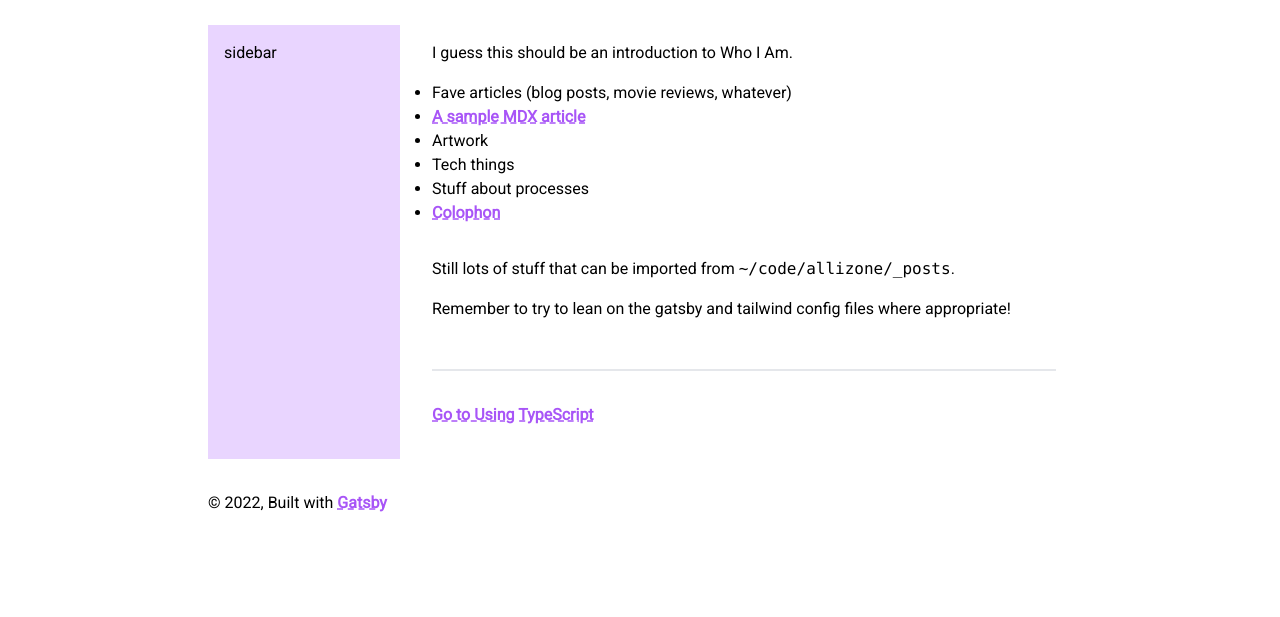
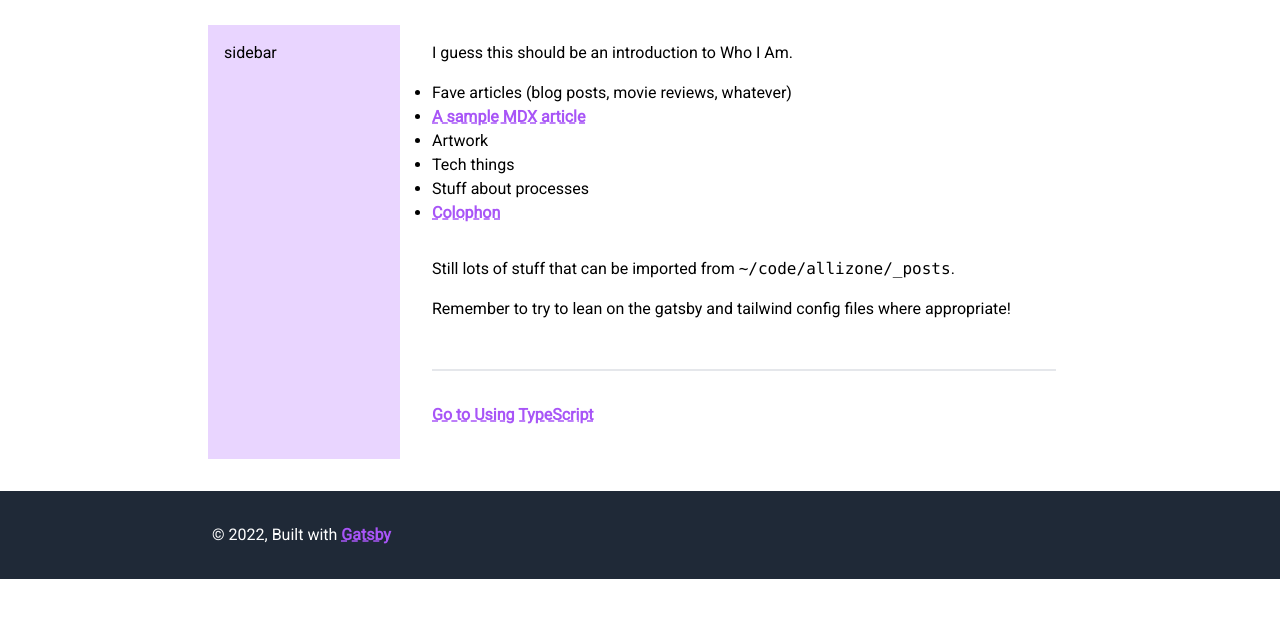
Before and after one commit to allizon/digital-garden, a Gatsby site: page / in a window 1280 px wide. Shown: the part 143-760 px from the top of the page. Built offline with nearby package versions, Linux system fonts and the light colour scheme; Gatsby itself is replaced by a stand-in of ours.

Commit message:
Footer component

```diff
--- /dev/null
+++ b/src/components/footer.js
@@ -0,0 +1,14 @@
+import React from "react";
+import { Link } from "gatsby";
+
+const Footer = () => (
+  <footer className="mt-8 bg-gray-800 text-white">
+    <div className="max-w-4xl m-0 mx-auto py-8 px-5">
+      © {new Date().getFullYear()}, Built with
+      {` `}
+      <a href="https://www.gatsbyjs.com">Gatsby</a>
+    </div>
+  </footer>
+);
+
+export default Footer;
--- a/src/components/layout.js
+++ b/src/components/layout.js
@@ -12,6 +12,7 @@ import { useStaticQuery, graphql } from "gatsby";
 import Header from "./header";
 import Menu from "./menu";
 import Sidebar from "./sidebar";
+import Footer from "./footer";
 import "../styles.css";
 
 const Layout = ({ children }) => {
@@ -34,16 +35,8 @@ const Layout = ({ children }) => {
           <Sidebar />
           <section className="flex-auto p-4">{children}</section>
         </main>
-        <footer
-          style={{
-            marginTop: `2rem`,
-          }}
-        >
-          © {new Date().getFullYear()}, Built with
-          {` `}
-          <a href="https://www.gatsbyjs.com">Gatsby</a>
-        </footer>
       </div>
+      <Footer />
     </>
   );
 };
--- a/src/pages/colophon.mdx
+++ b/src/pages/colophon.mdx
@@ -11,7 +11,7 @@
 
 **MDX.** This very page is written using MDX!
 
-**Gatsby Cloud via Github**. I just push to Github and presto! New site build a couple of minutes later!
+**Gatsby Cloud (or maybe Netlify) via Github**. I just push to Github and presto! New site build a couple of minutes later! I'm still undecided as to which host I want to use.
 
 ## Fonts
 
```
